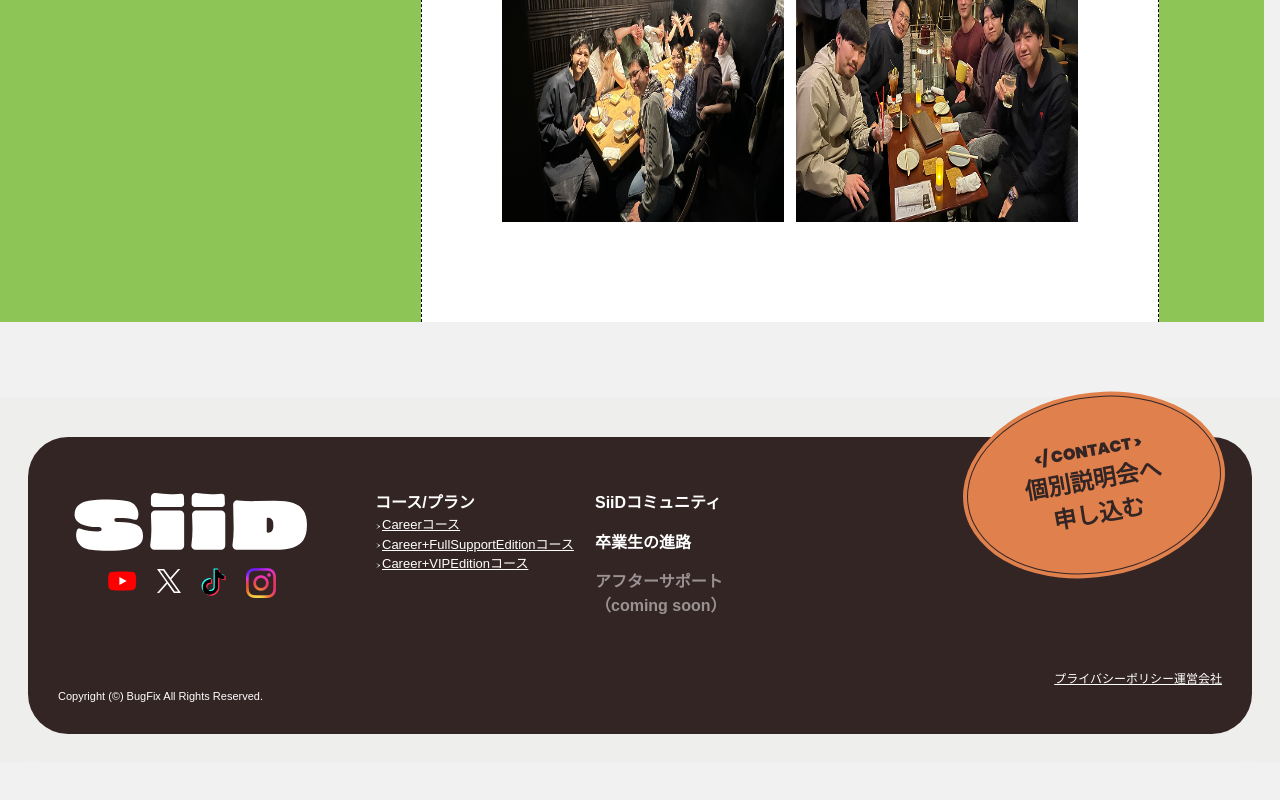
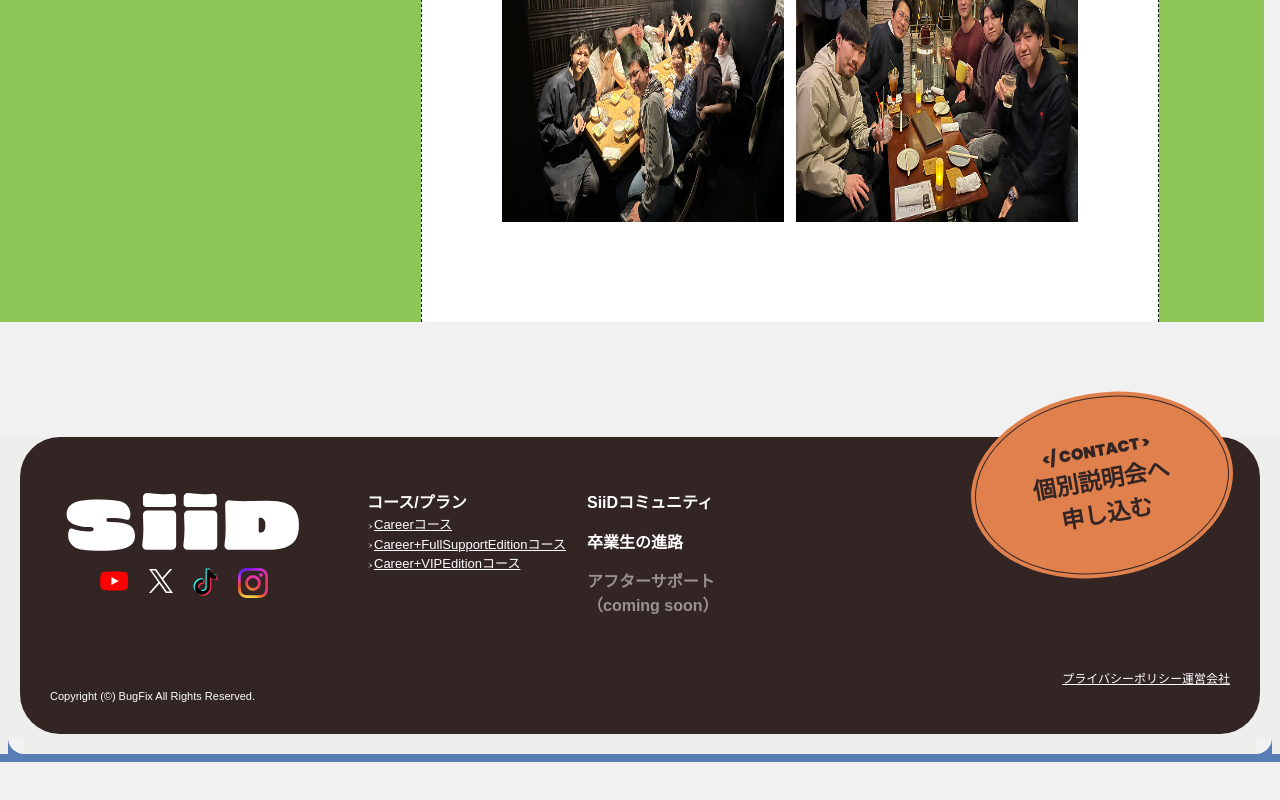
Before and after one commit to seito-developer/siid-web, a Next.js app: page /community in a window 1280 px wide. Shown: the part 4564-5364 px from the top of the page. After the commit the page ends 5326 px from the top, so only its background shows below. Built offline with nearby package versions, Linux system fonts and the light colour scheme.

Commit message:
fix: footer animation

```diff
--- a/src/components/Footer/Footer.module.css
+++ b/src/components/Footer/Footer.module.css
@@ -3,17 +3,18 @@
   background: var(--main);
   /*
     Footer内のCONTACTボタンが top:-40px で上にせり出すため、
-    その分だけフッター自身に上パディングを作って「メインに被る」見え方を防ぐ。
+    その分だけフッター自身に上マージンを作って「メインに被る」見え方を防ぐ。
   */
-  padding-top: 40px;
+  margin-top: 40px;
 }
 
 .Footer__Container {
   padding: 0 20px 20px;
   background: #eeefed;
-  border-radius: 0 0 32px 32px;
+  border-radius: 0;
   border: 8px solid var(--main);
   border-top: 0;
+  border-bottom: 0;
 }
 
 .Footer__Inner {
@@ -40,10 +41,11 @@
   .Footer {
     background-color: #eeefed;
     position: relative;
+    border-bottom:8px solid var(--main);
 
     &::before,
     &::after {
-      content: '';
+      content: "";
       display: block;
       position: absolute;
       top: 0;
@@ -65,8 +67,9 @@
 
   .Footer__Container {
     border-radius: 0 0 40px 40px;
-    border: 8px solid #eeefed;
+    border: 8px solid var(--main);
     border-top: 0;
+    border: 0;
   }
 
   .Footer__Inner {
--- a/src/components/Footer/Footer.tsx
+++ b/src/components/Footer/Footer.tsx
@@ -1,15 +1,36 @@
-import React from 'react';
+'use client';
 
+import useIsPc from '../../hooks/useIsPc';
 import ContactButton from '../ContactButton/ContactButton';
+import Corner, { CornerPosition } from '../Corner/Corner';
 
 import styles from './Footer.module.css';
 import FooterMenu from './FooterMenu/FooterMenu';
 import Pagetop from './Pagetop/Pagetop';
 
 export default function Footer() {
+  const isPc = useIsPc();
 
   return (
     <footer className={styles.Footer}>
+      {isPc && (
+        <>
+          <Corner
+            width="16px"
+            height="16px"
+            bottom="0"
+            left="8px"
+            position={CornerPosition.BOTTOM_LEFT}
+          />
+          <Corner
+            width="16px"
+            height="16px"
+            bottom="0"
+            right="8px"
+            position={CornerPosition.BOTTOM_RIGHT}
+          />
+        </> )}
+
       <div className={styles.Footer__Container}>
         <div className={styles.Footer__Inner}>
           <FooterMenu />
--- a/src/styles/globals.css
+++ b/src/styles/globals.css
@@ -62,6 +62,9 @@ body {
 }
 
 @media (min-width: 1280px) {
+  body {
+    padding-bottom: 0;
+  }
   .br-sp {
     display: none;
   }
```
